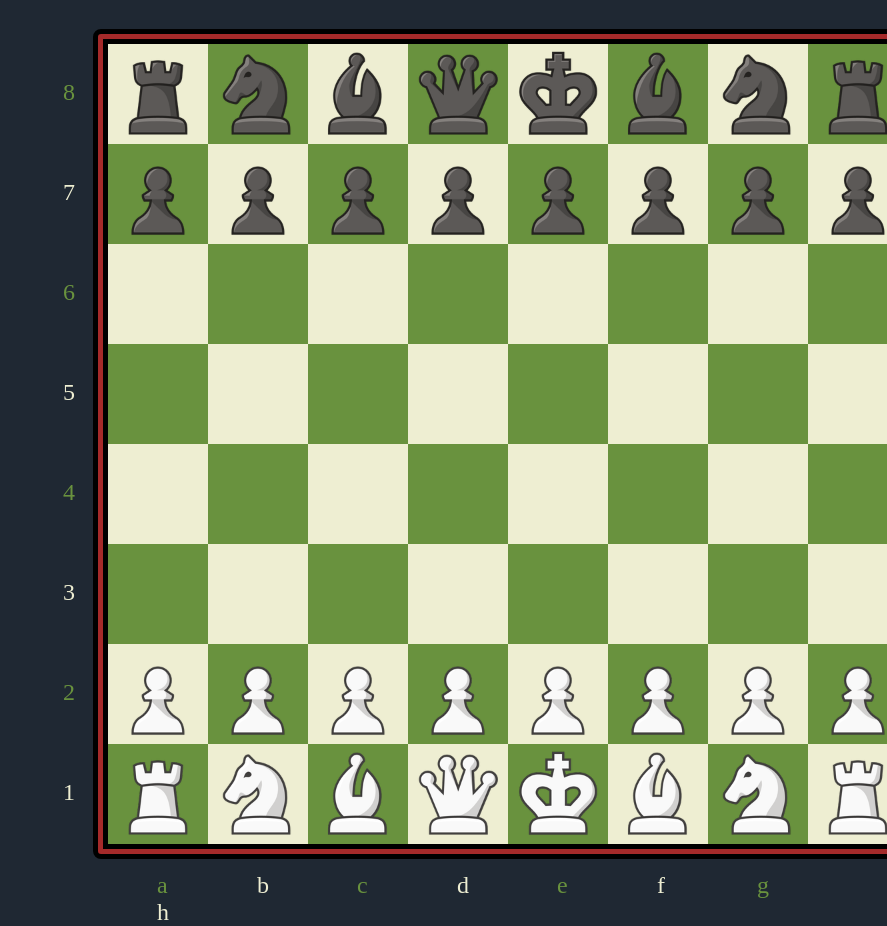
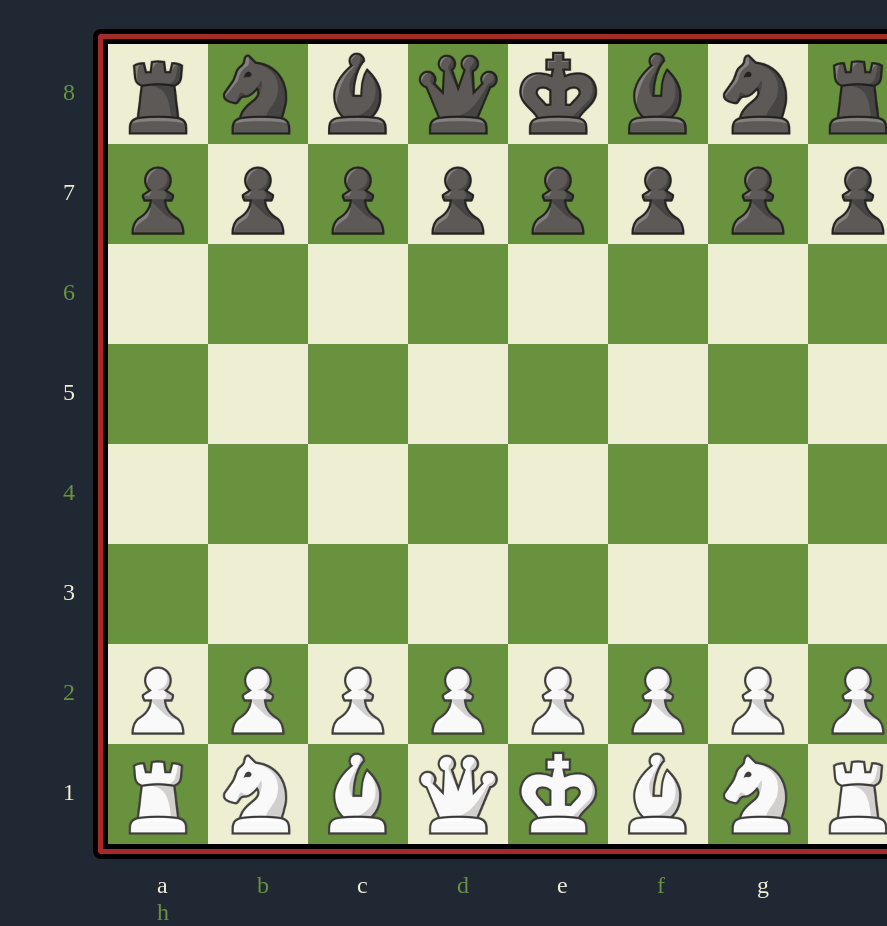
Before and after one commit to Meghashyam12/chess, a plain HTML site: page index.html in a window 1280 px wide. Shown: the part 90-1016 px from the top of the page, without its empty margins (393-1280 px from the left). Drawn offline with Linux system fonts and the light colour scheme.

Commit message:
minor styling correction for indexing

```diff
--- a/index.html
+++ b/index.html
@@ -356,14 +356,14 @@
       </div>
     </div>
     <div id="alphabets">
-      <div class="odd alphabet">a</div>
-      <div class="even alphabet">b</div>
-      <div class="odd alphabet">c</div>
-      <div class="even alphabet">d</div>
-      <div class="odd alphabet">e</div>
-      <div class="even alphabet">f</div>
-      <div class="odd alphabet">g</div>
-      <div class="even alphabet">h</div>
+      <div class="even alphabet">a</div>
+      <div class="odd alphabet">b</div>
+      <div class="even alphabet">c</div>
+      <div class="odd alphabet">d</div>
+      <div class="even alphabet">e</div>
+      <div class="odd alphabet">f</div>
+      <div class="even alphabet">g</div>
+      <div class="odd alphabet">h</div>
     </div>
   </body>
 </html>
```
